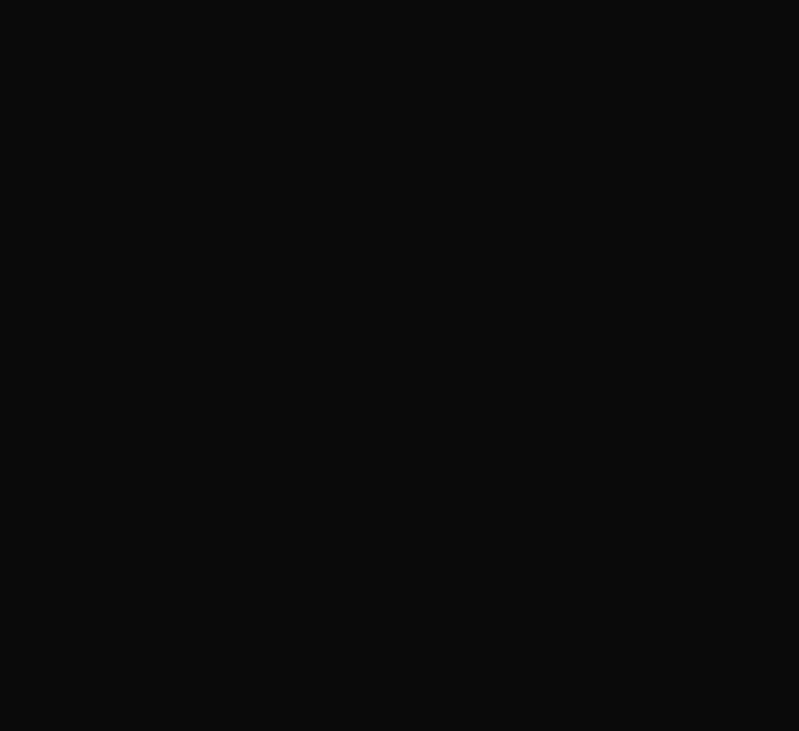
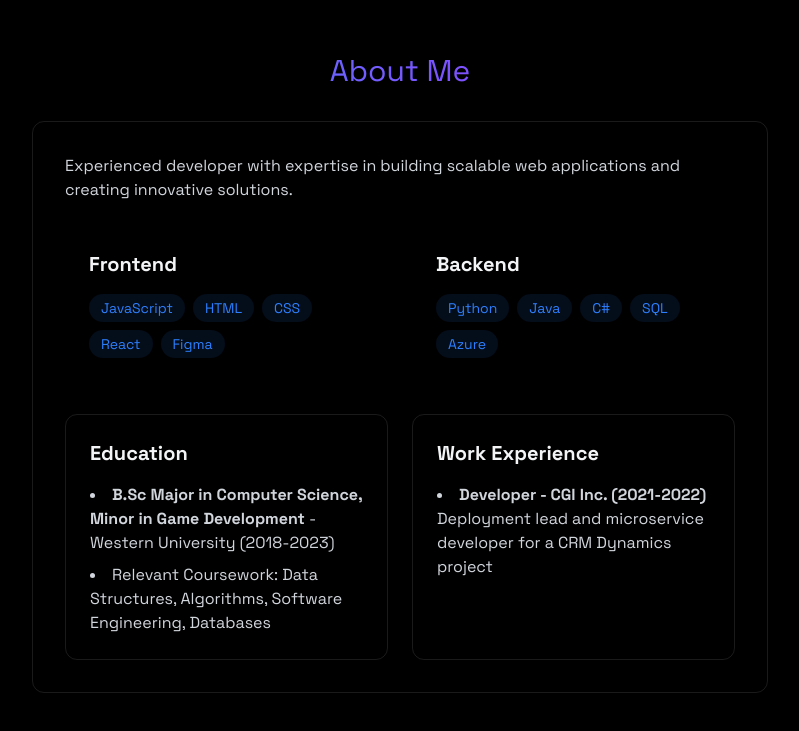
Before and after one commit to edwardowong/edwardowong.github.io, a React (Vite) app: page / in a window 1280 px wide. Shown: the part 827-1558 px from the top of the page, without its empty margins (240-1039 px from the left). Before the commit the page ends 800 px from the top, so only its background shows below. Built offline with nearby package versions, Linux system fonts and the light colour scheme.

Commit message:
Added about section

```diff
--- a/src/App.jsx
+++ b/src/App.jsx
@@ -21,6 +21,7 @@
       <NavBar menuOpen={menuOpen} setMenuOpen={setMenuOpen} />
       <MobileMenu menuOpen={menuOpen} setMenuOpen={setMenuOpen} />
       <Home />
+      <About />
     </div>
     </>
   );
--- a/src/components/sections/About.jsx
+++ b/src/components/sections/About.jsx
@@ -1,5 +1,70 @@
 export const About = () => {
-    return <section>
 
-    </section>;
+    const frontendSkills = ["JavaScript", "HTML", "CSS", "React", "Figma"]
+    const backendSkills = ["Python", "Java", "C#", "SQL", "Azure"]
+
+    return (
+        <section id="about" className="min-h-screen flex items-center justify-center py-20">
+        <div className="max-w-3xl mx-auto px-4">
+            <h2 className="text-3xl font-bond mb-8 bg-gradient-to-r from-blue-500 to-purple-600 bg-clip-text text-transparent text-center">
+                About Me
+            </h2>
+            <div className="glass rounded-xl p-8 border-white/10 border hover:-translate-y-1 transition-all">
+                <p className="text-gray-300 mb-6">
+                    Experienced developer with expertise in building scalable web applications and creating innovative solutions.
+                </p>
+                <div className="grid grid-cols-1 md:grid-cols-2 gap-6">
+                    <div className="rounded-xl p-6 hover:-translate-y-1 transition-all">
+                        <h3 className="text-xl font-bold mb-4"> Frontend </h3>
+                        <div className="flex flex-wrap gap-2">
+                            {frontendSkills.map((tech, key) => (
+                                <span key={key}
+                                className="bg-blue-500/10 text-blue-500 py-1 px-3 rounded-full text-sm hover:bg-blue-500/20 hover:shadow-[0_2px_8px_rgba(59,130,246,0.2)] transition">
+                                    {tech}
+                                </span>
+                            ))}
+                        </div>
+                    </div>
+                <div className="rounded-xl p-6 hover:-translate-y-1 transition-all">
+                    <h3 className="text-xl font-bold mb-4"> Backend </h3>
+                        <div className="flex flex-wrap gap-2">
+                        {backendSkills.map((tech, key) => (
+                            <span key={key}
+                            className="bg-blue-500/10 text-blue-500 py-1 px-3 rounded-full text-sm hover:bg-blue-500/20 hover:shadow-[0_2px_8px_rgba(59,130,246,0.2)] transition">
+                                {tech}
+                            </span>
+                            ))}
+                        </div>
+                    </div>
+                </div>
+
+                <div className="grid grid-cols-1 md:grid-cols-2 gap-6 mt-8">
+                    <div className="p-6 rounded-xl border-white/10 border hover:-translate-y-1 transition-all">
+                        <h3 className="text-xl font-bold mb-4"> Education </h3>
+                        <ul className="list-disc list-inside text-gray-300 space-y-2">
+                            <li>
+                                <strong> B.Sc
+                                    Major in Computer Science, Minor in Game Development  </strong> - Western University (2018-2023)
+                            </li>
+                            <li>
+                                Relevant Coursework: Data Structures, Algorithms, Software Engineering, Databases
+                            </li>
+                        </ul>
+                    </div>
+                    <div className="p-6 rounded-xl border-white/10 border hover:-translate-y-1 transition-all">
+                        <h3 className="text-xl font-bold mb-4"> Work Experience </h3>
+                        <div className="space-y-4 text-gray-300">
+                            <div>
+                                <li>
+                                    <strong> Developer - CGI Inc. (2021-2022) </strong>
+                                    <p> Deployment lead and microservice developer for a CRM Dynamics project</p>
+                                </li>
+                            </div>
+                        </div>
+                    </div>
+                </div>
+            </div>
+        </div>
+    </section>
+    );
 };
```
